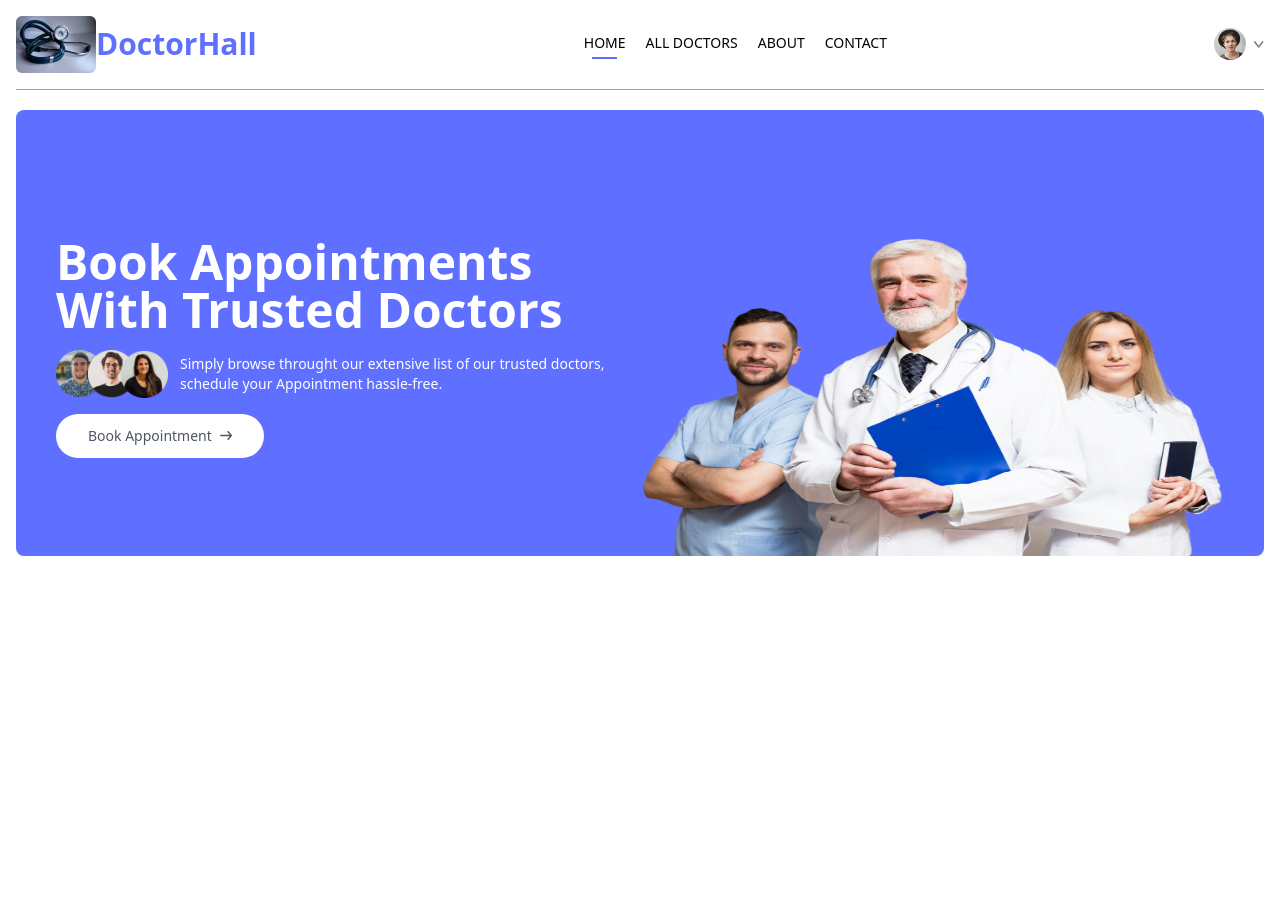
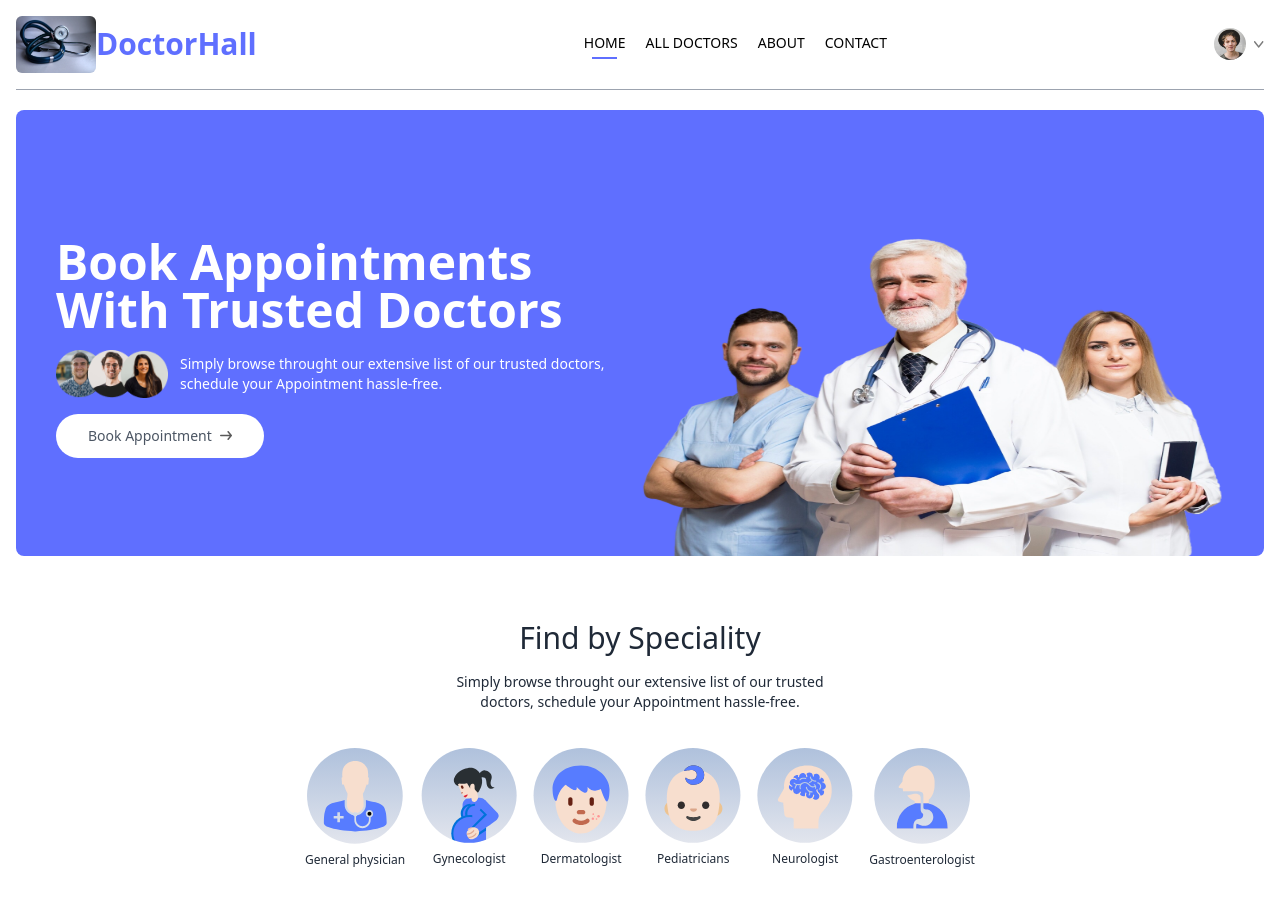
Before and after one commit to torikulislamv3/DoctorHall, a React (Vite) app in the folder Doctor-Frontend/: page / in a window 1280 px wide. Shown: the top 906 px of the page. Before the commit the page ends 800 px from the top, so only its background shows below. Built offline with nearby package versions, Linux system fonts and the light colour scheme.

Commit message:
speacial menu section created successfull

```diff
--- /dev/null
+++ b/Doctor-Frontend/src/components/SpecialityMenu.jsx
@@ -0,0 +1,24 @@
+import React from 'react'
+import { specialityData } from '../assets/assets'
+import {Link} from 'react-router-dom'
+
+export default function SpecialityMenu() {
+  return (
+    <div className='flex flex-col items-center gap-4 py-16 text-gray-800' id='speciality'>
+      <h1 className='text-3xl font-medium'>Find by Speciality</h1>
+      <p className='sm:w-1/3 text-center text-sm'>
+      Simply browse throught our extensive list of our trusted doctors, schedule your Appointment hassle-free.
+      </p>
+      <div className='flex sm:justify-center gap-4 pt-5 w-full overflow-scroll'>
+        {specialityData.map((item, index)=>(
+            <Link onClick={()=>scrollTo(0,0)} className='flex flex-col items-center text-xs cursor-pointer flex-shrink-0 hover:translate-y-[-10px] transition-all duration-500' key={index} to={`/doctors/${item.speciality}`}>
+                <img className='w-16 sm:w-24 mb-2' src={item.image} alt="" />
+                <p>
+                    {item.speciality}
+                </p>
+            </Link>
+        ))}
+      </div>
+    </div>
+  )
+}
--- a/Doctor-Frontend/src/index.css
+++ b/Doctor-Frontend/src/index.css
@@ -5,3 +5,7 @@
 .active hr{
     @apply block
 }
+
+::-webkit-scrollbar{
+    @apply hidden
+}
--- a/Doctor-Frontend/src/pages/Home.jsx
+++ b/Doctor-Frontend/src/pages/Home.jsx
@@ -1,10 +1,12 @@
 import React from 'react'
 import Header from '../components/Header'
+import SpecialityMenu from '../components/SpecialityMenu'
 
 const Home = () => {
   return (
     <div>
       <Header/>
+      <SpecialityMenu/>
     </div>
   )
 }
```
